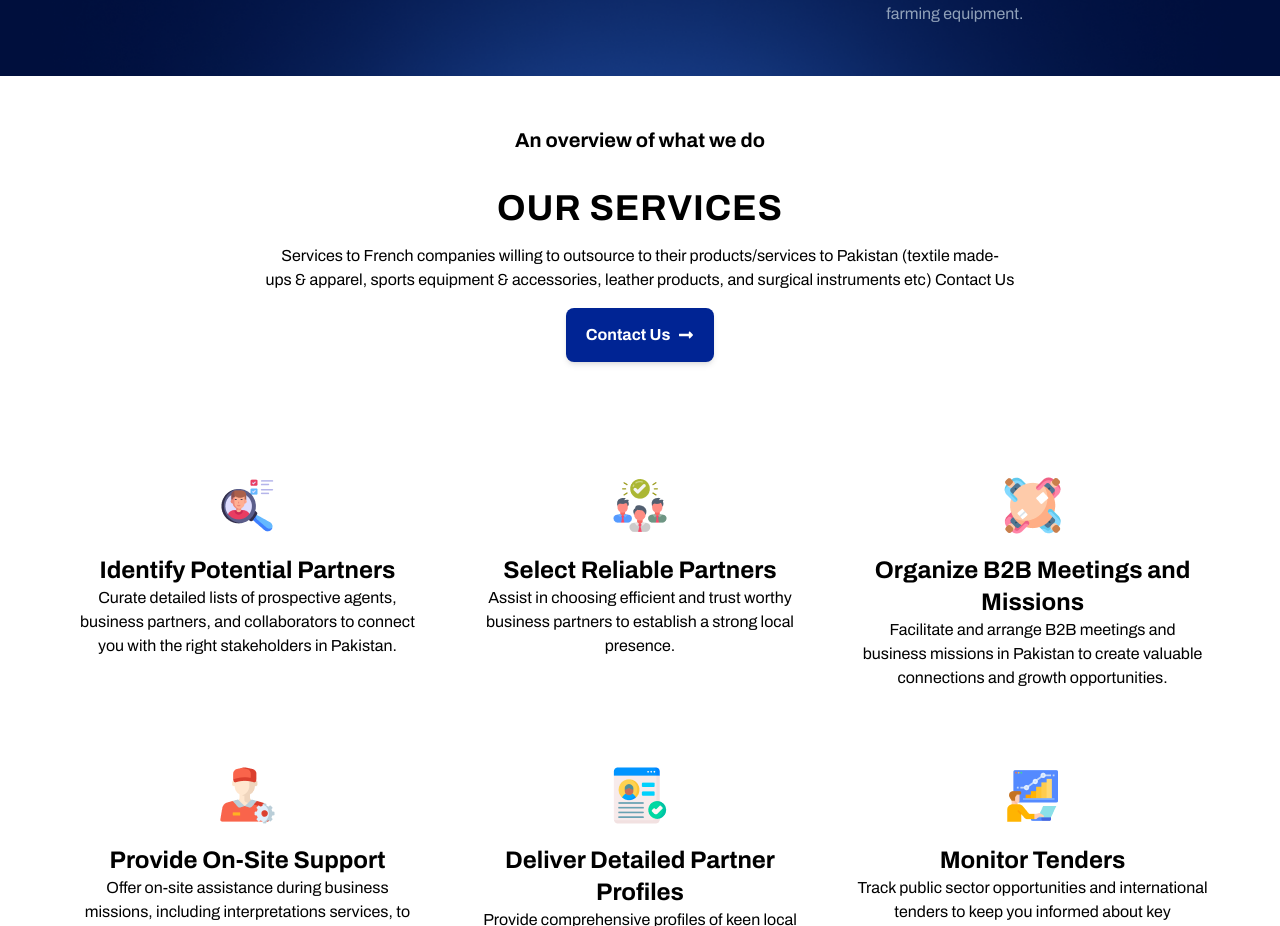
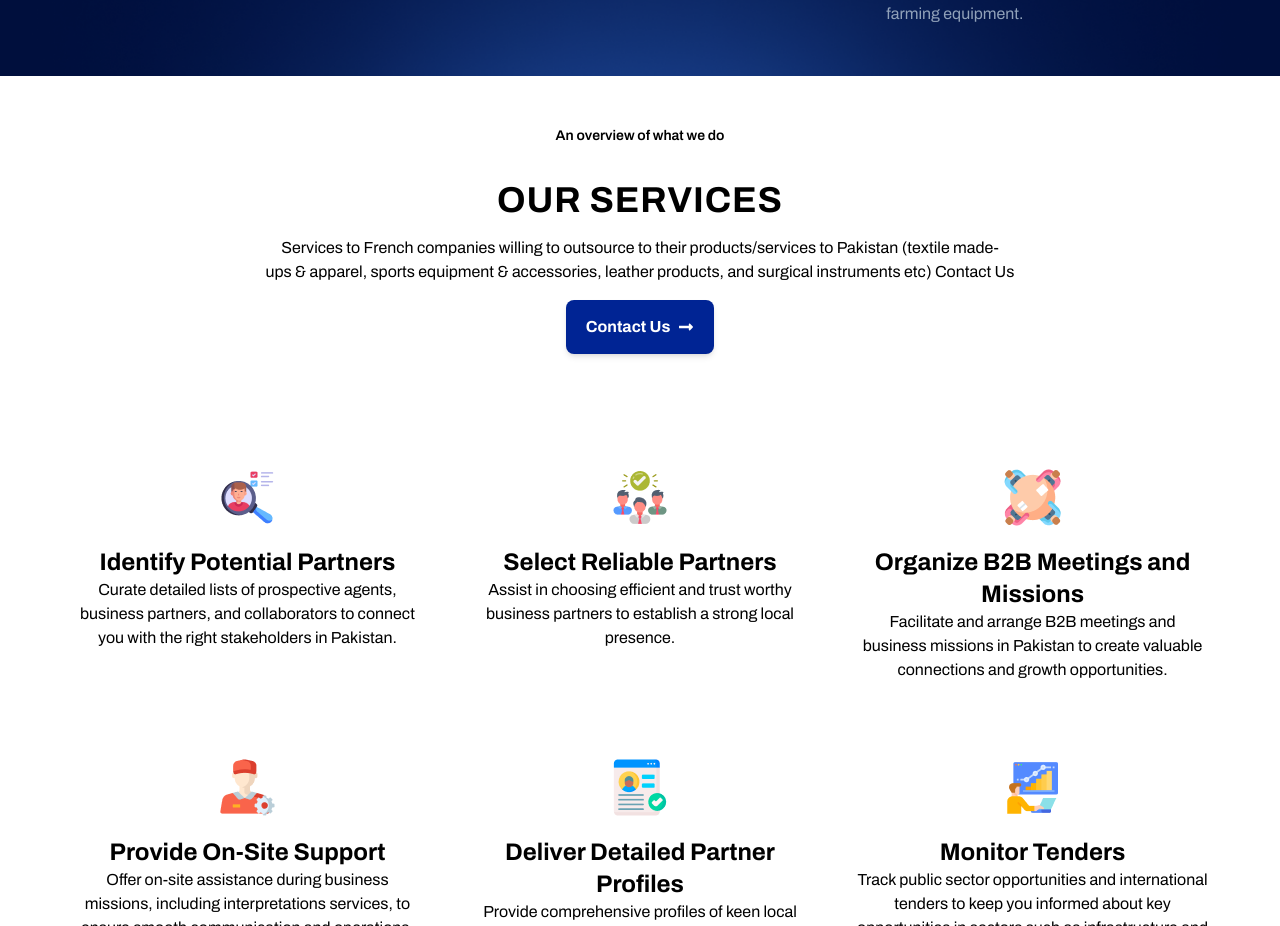
Before and after one commit to huzaifashuaib/shConsultant, a Next.js app: page / in a window 1280 px wide. Shown: the part 1669-2595 px from the top of the page. Built offline with nearby package versions, Linux system fonts and the light colour scheme.

Commit message:
fix(serviceSec):font size change

```diff
--- a/src/components/home/servicesSection/Services.jsx
+++ b/src/components/home/servicesSection/Services.jsx
@@ -10,7 +10,7 @@ const Services = () => {
     <section id="services" className="pt-13.75 pb-12.5 md:py-12.5 h-full">
       <SlideUpWrapper>
         <div className="px-[4%] pb-[4%]">
-          <h1 className="text-center text-2xl md:text-xl text-black mb-8.5 font-bold">
+          <h1 className="text-center text-sm text-black mb-8.5 font-semibold">
             An overview of what we do
           </h1>
 
```
